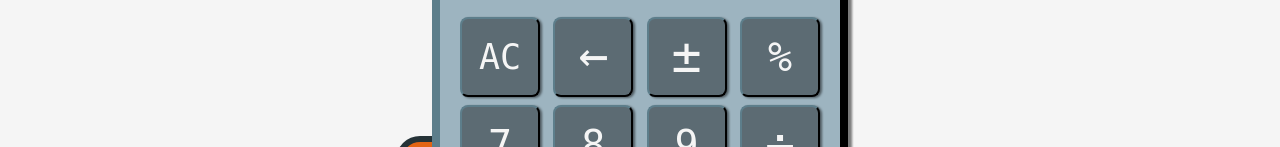
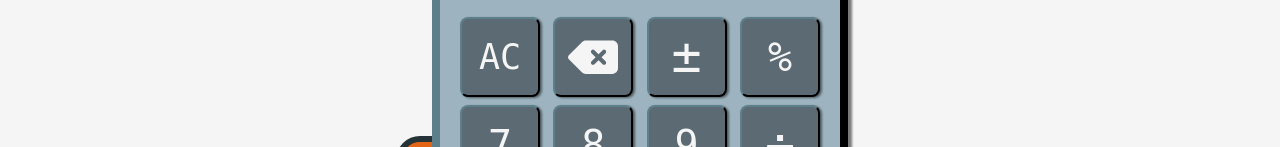
Before and after one commit to Stevi4/Calculator, a plain HTML site: page index.html in a window 1280 px wide. Both pictures are taken after a click on the button "AC". Shown: the part 179-326 px from the top of the page. Drawn offline with Linux system fonts and the light colour scheme.

Commit message:
Change back button icon

```diff
--- a/index.html
+++ b/index.html
@@ -40,7 +40,14 @@
         <div class="buttons">
           <div class="button-row">
             <button id="ac-button">AC</button>
-            <button id="back-button">←</button>
+            <button id="back-button">
+              <svg xmlns="http://www.w3.org/2000/svg" viewBox="0 0 576 512">
+                <!--!Font Awesome Free 6.6.0 by @fontawesome - https://fontawesome.com License - https://fontawesome.com/license/free Copyright 2024 Fonticons, Inc.-->
+                <path
+                  d="M576 128c0-35.3-28.7-64-64-64L205.3 64c-17 0-33.3 6.7-45.3 18.7L9.4 233.4c-6 6-9.4 14.1-9.4 22.6s3.4 16.6 9.4 22.6L160 429.3c12 12 28.3 18.7 45.3 18.7L512 448c35.3 0 64-28.7 64-64l0-256zM271 175c9.4-9.4 24.6-9.4 33.9 0l47 47 47-47c9.4-9.4 24.6-9.4 33.9 0s9.4 24.6 0 33.9l-47 47 47 47c9.4 9.4 9.4 24.6 0 33.9s-24.6 9.4-33.9 0l-47-47-47 47c-9.4 9.4-24.6 9.4-33.9 0s-9.4-24.6 0-33.9l47-47-47-47c-9.4-9.4-9.4-24.6 0-33.9z"
+                />
+              </svg>
+            </button>
             <button class="s-opr-button" id="sign-button">±</button>
             <button class="s-opr-button" id="percent-button">%</button>
           </div>
--- a/script.js
+++ b/script.js
@@ -286,11 +286,11 @@ function addButtonEvent(element, func) {
 
 // Called when any calculator button is pressed
 function buttonPressed(event) {
-  event.target.classList.toggle("pressed");
+  event.currentTarget.classList.toggle("pressed");
   const body = document.querySelector("body");
   body.addEventListener("mouseup", releaseButton);
 
-  event.target.func(event.target.textContent);
+  event.currentTarget.func(event.target.textContent);
 }
 
 // Called when the mouse is released after clicking a calculator button
--- a/style.css
+++ b/style.css
@@ -101,10 +101,15 @@ body {
 }
 
 .buttons #sign-button,
-.buttons #back-button,
 .buttons #sub-button {
   font-size: 50px;
   padding-bottom: 5px;
+}
+
+.buttons #back-button svg{
+  width: 50px;
+  height: auto;
+  fill: var(--primary-color);
 }
 
 .buttons #div-button,
```
Also changed, not shown: icons/delete-left.svg (added).
